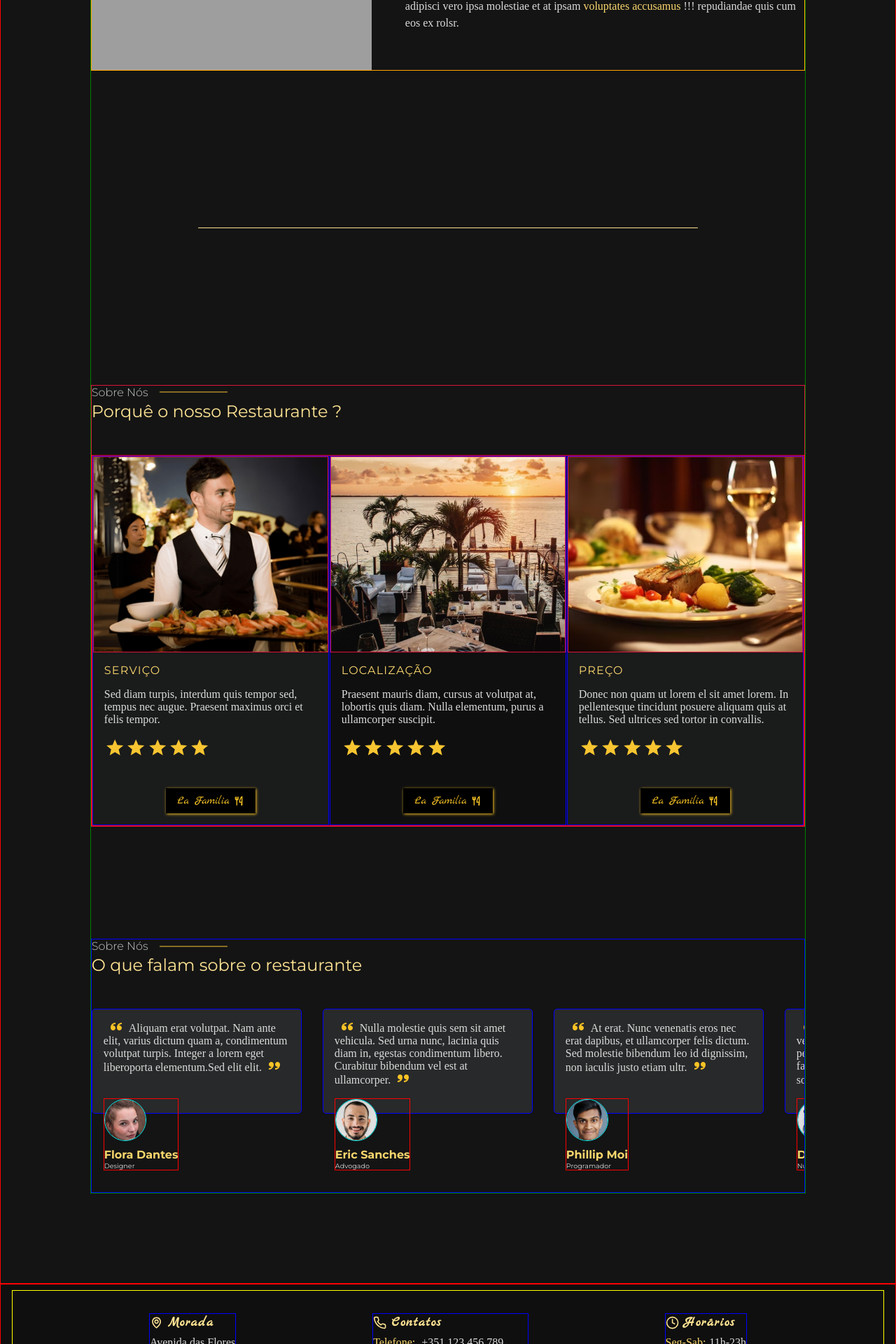
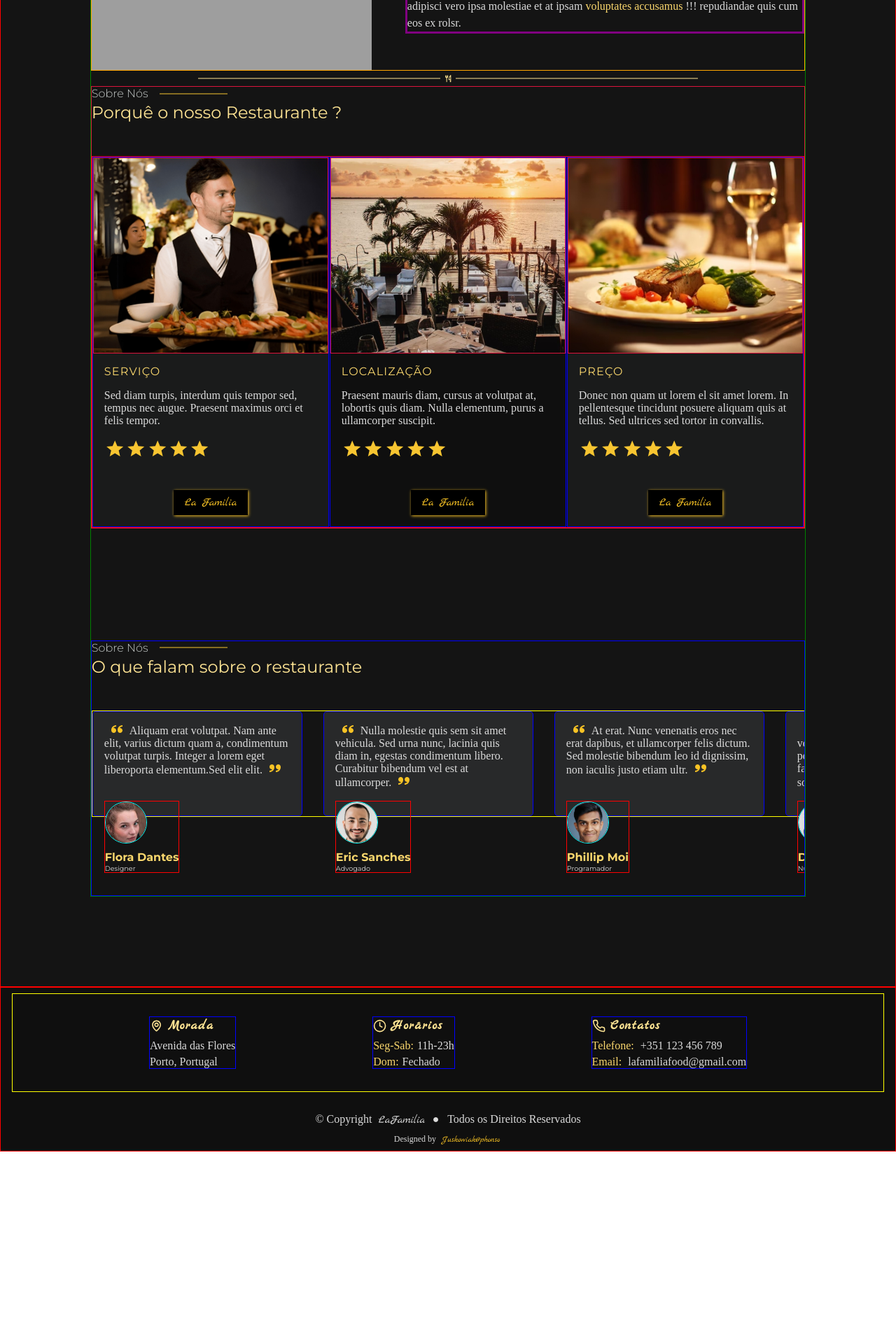
Before and after one commit to Juskowiiak/Projeto_LaFamilia, a React (Vite) app: page / in a window 1280 px wide. Shown: the part 1768-3688 px from the top of the page at 70% size. After the commit the page ends 3413 px from the top, so only its background shows below. Built offline with nearby package versions, Linux system fonts and the light colour scheme; grey boxes are pictures that could not be loaded.

Commit message:
atualizacoes no Home

```diff
--- a/src/Style/breakpoints.js
+++ b/src/Style/breakpoints.js
@@ -1,6 +1,6 @@
 const tamanho = {
   xs: "360px",
-  s: "520px",
+  s: "500px",
   m: "760px",
   l: "1180px",
 };
--- a/src/components/Home_Cards/index.jsx
+++ b/src/components/Home_Cards/index.jsx
@@ -6,7 +6,6 @@ import TopicSubTitle from "../topic-subtitle";
 //importar ficheiros json
 import Motivos from "../../Api/cards.json";
 //importar icons da biblioteca react-icons
-import { TbToolsKitchen2 } from "react-icons/tb";
 import { RiStarSFill } from "react-icons/ri";
 export default function HomeCards() {
   return (
@@ -32,9 +31,7 @@ export default function HomeCards() {
                     <RiStarSFill />
                     <RiStarSFill />
                   </div>
-                  <h5>
-                    La Familia <TbToolsKitchen2 />
-                  </h5>
+                  <h5>La Familia</h5>
                 </div>
               </li>
             ))}
--- a/src/components/Home_Cards/style.js
+++ b/src/components/Home_Cards/style.js
@@ -3,7 +3,8 @@ import styled from "styled-components";
 //importar file
 import "../../Style/cores.css";
 import breakpoints from "../../Style/breakpoints";
-
+//importar icons da biblioteca react-icons
+import { TbToolsKitchen2 } from "react-icons/tb";
 export const Container = styled.div`
   position: relative;
   width: 100%;
@@ -71,11 +72,13 @@ export const Container = styled.div`
           width: 300px;
         }
       }
-      //___________________________ MediaQuery____________________
       @media ${breakpoints.l} {
         flex-wrap: wrap;
         gap: 80px;
         justify-content: space-evenly;
+      }
+      @media ${breakpoints.s} {
+        border: 1px solid blue;
       }
     }
     .cards-card:first-child,
--- a/src/components/Home_Feedback/style.js
+++ b/src/components/Home_Feedback/style.js
@@ -4,18 +4,19 @@ import "../../Style/cores.css";
 import breakpoints from "../../Style/breakpoints";
 export const Container = styled.div`
   position: relative;
+  top: 0;
+  left: 0;
   border: 1px solid blue;
   width: 100%;
   height: 100%;
-
   overflow-x: scroll;
   padding-bottom: 7rem;
-  .titulo {
-  }
+
   .comments {
     margin-top: 3rem;
     display: inline-flex;
     gap: 30px;
+    border: 1px solid yellow;
     .comments-card {
       border: 1px solid blue;
       width: 300px;
@@ -73,5 +74,8 @@ export const Container = styled.div`
         padding: 1rem 1rem 1.3rem 1rem;
       }
     }
+    @media ${breakpoints.s} {
+      margin-top: 0rem;
+    }
   }
 `;
--- a/src/components/Home_Sobre/style.js
+++ b/src/components/Home_Sobre/style.js
@@ -26,8 +26,13 @@ export const Container = styled.div`
       gap: 3rem;
       transition: 0.5s;
       .cards-card-info {
+        border: 3px solid purple;
         .cards-card-info-title {
           margin-bottom: 3rem;
+          @media ${breakpoints.s} {
+            border: 1px solid yellow;
+            margin-bottom: 0rem;
+          }
         }
         .cards-card-info-text {
           display: flex;
@@ -58,12 +63,17 @@ export const Container = styled.div`
         }
         @media ${breakpoints.m} {
           height: 300px;
-          margin-bottom: 1.5rem;
         }
         @media ${breakpoints.s} {
-          height: 250px;
-          min-width: 60%;
           border: 1px solid blue;
+          min-width: 150px;
+          display: flex;
+          justify-content: center;
+          align-items: center;
+          img {
+            width: 90%;
+            height: 90%;
+          }
         }
       }
       @media ${breakpoints.l} {
--- a/src/components/topic-line/index.jsx
+++ b/src/components/topic-line/index.jsx
@@ -1,4 +1,11 @@
 import { Linha } from "./style";
+//importar icons da biblioteca react-icons
+import { TbToolsKitchen2 } from "react-icons/tb";
 export default function TopicLine() {
-  return <Linha></Linha>;
+  return (
+    <Linha>
+      <TbToolsKitchen2 className="icon"></TbToolsKitchen2>
+    </Linha>
+  );
 }
+//<TbToolsKitchen2 />
--- a/src/components/topic-line/style.js
+++ b/src/components/topic-line/style.js
@@ -4,13 +4,31 @@ import "../../Style/cores.css";
 import "../../Style/breakpoints";
 import breakpoints from "../../Style/breakpoints";
 export const Linha = styled.div`
+  text-align: center;
+  width: 70%;
+  margin-inline: auto;
   position: relative;
-  width: 70%;
-  background-color: var(--gold-1);
-  height: 0.5px;
-  margin-inline: auto;
-  margin-block: 14rem;
-  border-radius: 10px;
+  display: flex;
+  align-items: center;
+  justify-content: center;
+  &::after {
+    position: absolute;
+    content: "";
+    width: 100%;
+    height: 1px;
+    top: 50%;
+    left: 0;
+    transform: translateY(-50%);
+    background-color: var(--gold-1);
+  }
+  .icon {
+    color: var(--gold-1);
+    background-color: var(--dark-4);
+    position: relative;
+    z-index: 2;
+    padding-inline: 5px;
+    font-size: 1.4rem;
+  }
   @media ${breakpoints.l} {
     margin-block: 10rem;
   }
--- a/src/components/topic-subtitle/style.js
+++ b/src/components/topic-subtitle/style.js
@@ -10,4 +10,8 @@ export const Subtitle = styled.h2`
   @media ${breakpoints.l} {
     text-align: center;
   }
+  @media ${breakpoints.s} {
+    font-size: 1.2rem;
+    margin-bottom: 5rem;
+  }
 `;
--- a/src/components/topic-title/style.js
+++ b/src/components/topic-title/style.js
@@ -36,4 +36,15 @@ export const Title = styled.h5`
       background-color: var(--gold-3);
     }
   }
+  @media ${breakpoints.s} {
+    font-size: 0.9rem;
+    &::before {
+      width: 80%;
+      left: -100%;
+    }
+    &::after {
+      width: 80%;
+      right: -100%;
+    }
+  }
 `;
--- a/src/containers/Footer/index.jsx
+++ b/src/containers/Footer/index.jsx
@@ -19,6 +19,20 @@ export default function Footer() {
         </li>
         <li className="info-card">
           <div className="info-card-title">
+            <FiClock className="icon" />
+            <h3>Horários</h3>
+          </div>
+          <div className="info-card-text">
+            <p>
+              <span>Seg-Sab:</span>11h-23h
+            </p>
+            <p>
+              <span>Dom:</span>Fechado
+            </p>
+          </div>
+        </li>
+        <li className="info-card">
+          <div className="info-card-title">
             <LuPhone className="icon" />
             <h3>Contatos</h3>
           </div>
@@ -28,20 +42,6 @@ export default function Footer() {
             </p>
             <p>
               <span>Email:</span> lafamiliafood@gmail.com
-            </p>
-          </div>
-        </li>
-        <li className="info-card">
-          <div className="info-card-title">
-            <FiClock className="icon" />
-            <h3>Horários</h3>
-          </div>
-          <div className="info-card-text">
-            <p>
-              <span>Seg-Sab:</span>11h-23h
-            </p>
-            <p>
-              <span>Dom:</span>Fechado
             </p>
           </div>
         </li>
--- a/src/containers/Footer/style.js
+++ b/src/containers/Footer/style.js
@@ -40,9 +40,6 @@ export const Container = styled.div`
         color: var(--gold-2);
         margin-right: 5px;
       }
-      @media ${breakpoints.m} {
-        width: 240px;
-      }
     }
     @media ${breakpoints.m} {
       flex-wrap: wrap;
@@ -50,6 +47,9 @@ export const Container = styled.div`
     }
     @media ${breakpoints.s} {
       gap: 30px;
+    }
+    @media ${breakpoints.xs} {
+      flex-direction: column;
     }
   }
   //_________________________________________Direitos
```
